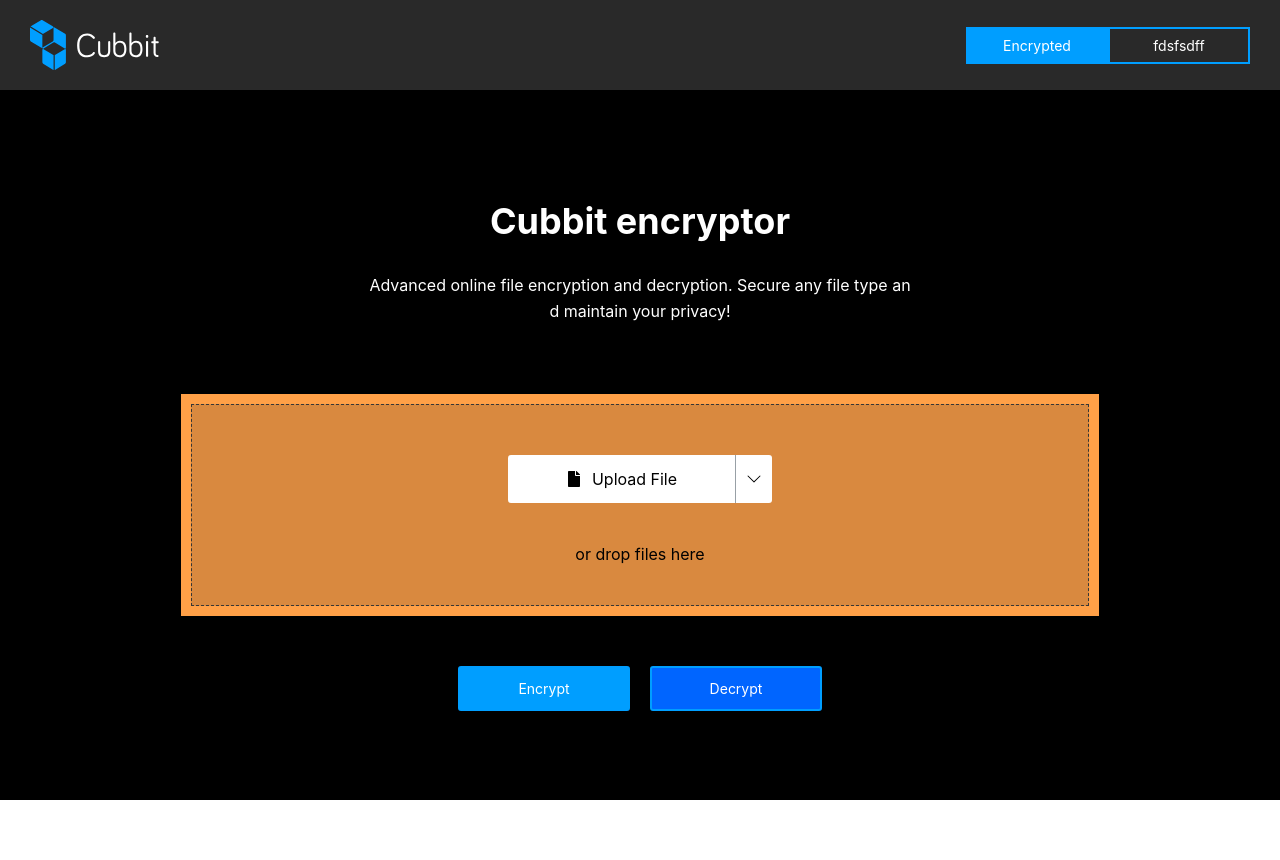
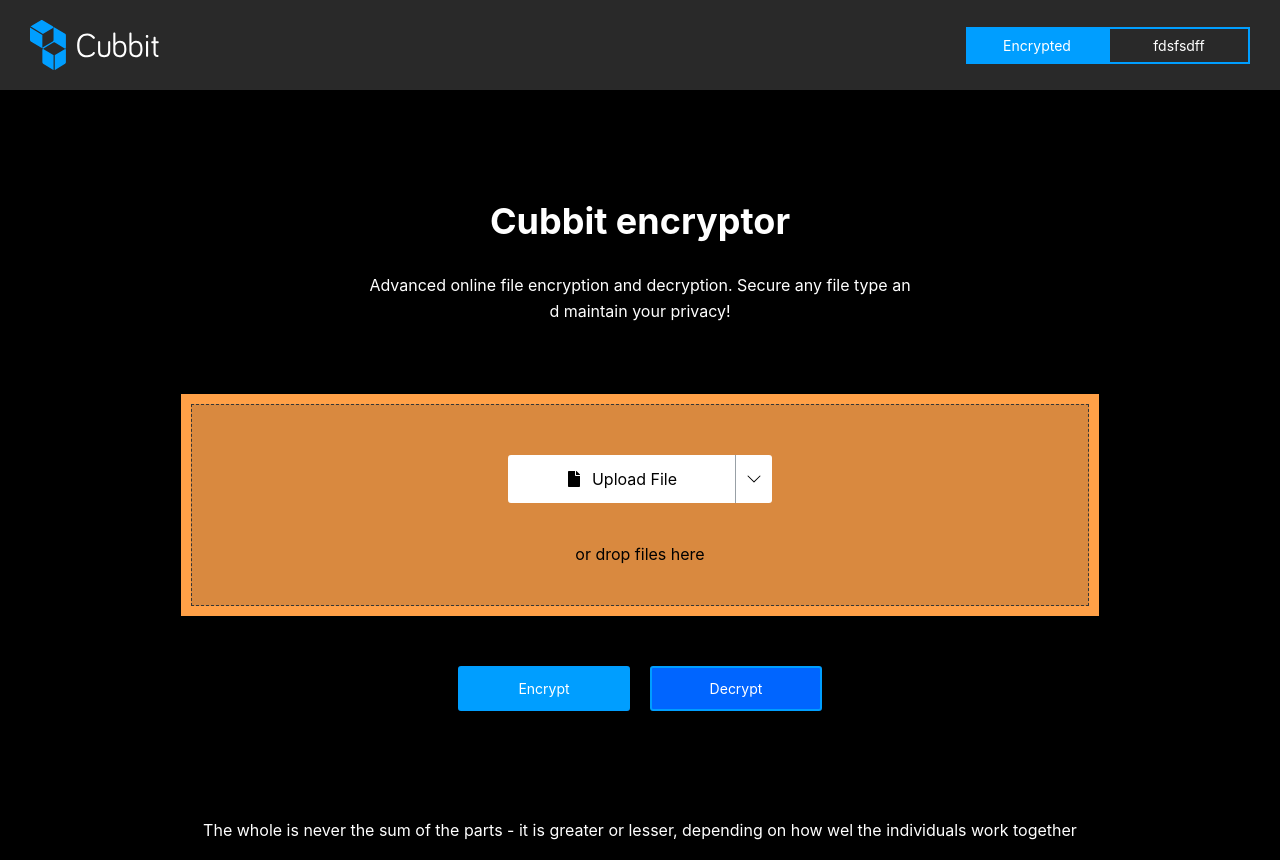
Before and after one commit to ritapetillo/encryptor, a React (Create React App) app: page / in a window 1280 px wide. Before the commit the page ends 800 px from the top, so only its background shows below. Built offline with nearby package versions, Linux system fonts and the light colour scheme.

Commit message:
Footer added

```diff
--- a/src/App.tsx
+++ b/src/App.tsx
@@ -5,6 +5,7 @@ import "./App.css";
 import Home from "./pages/Home";
 import Navbar from "./components/Navbar";
 import { darkTheme } from "./styles/themes";
+import { Footer } from "./styles/uiKit";
 
 function App() {
   return (
@@ -14,6 +15,10 @@ function App() {
         <Switch>
           <Route path="/" component={Home} />
         </Switch>
+        <Footer>
+          The whole is never the sum of the parts - it is greater or lesser,
+          depending on how wel the individuals work together
+        </Footer>
       </div>
     </ThemeProvider>
   );
--- a/src/styles/uiKit.ts
+++ b/src/styles/uiKit.ts
@@ -81,3 +81,10 @@ export const BorderedCenteredDiv = styled(Row)`
   align-items: center;
   height: 120px;
 `;
+
+export const Footer = styled.div`
+  text-align: center;
+  background-color: ${(props) => props.theme.primaryColor};
+  color: ${({ theme }) => theme.text};
+  padding: 20px 0;
+`;
```
